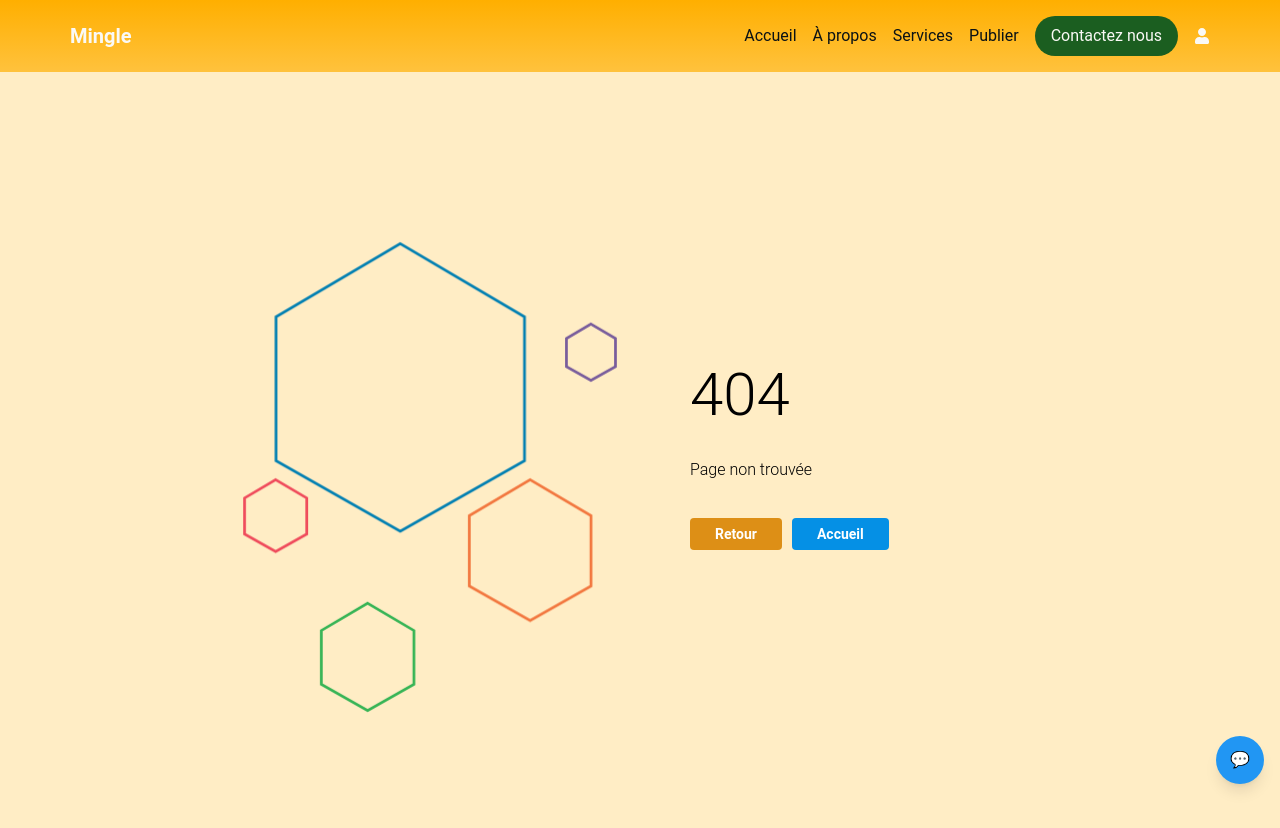
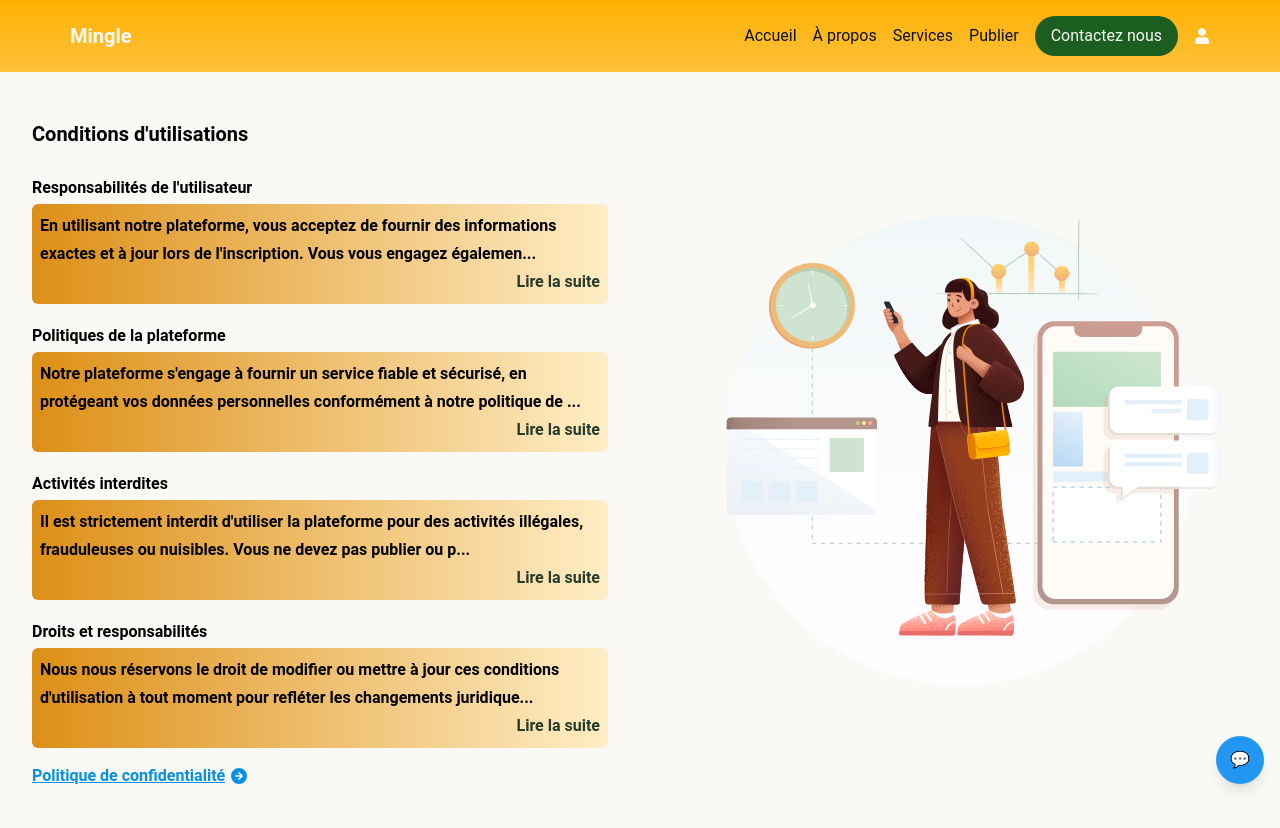
Before and after one commit to Emmanuelle-S/Mingle, a React (Vite) app in the folder frontend/: page /ConditionsUtilisation in a window 1280 px wide. Before the commit this address had no page. Shown: the top 828 px of the page. Built offline with nearby package versions, Linux system fonts and the light colour scheme.

Commit message:
style: Création d'un css module pour les conditions d'utilisation et modif du css

```diff
--- a/frontend/src/App.jsx
+++ b/frontend/src/App.jsx
@@ -11,8 +11,8 @@ import Formulaire from './components/Formulaire/Formulaire.jsx'
 import Header from './components/Header/Header.jsx';
 import FAQ from '@pages/FAQ/FAQ';
 import ConnexionInscritpion from '@pages/ConnexionInscription/ConnexionInscription';
-
-
+import ConditionsUtilisation from '@pages/ConditionsUtilisation/ConditionsUtilisation';
+import PolitiqueDeConfidentialité from '@pages/PolitiqueDeConfidentialité/PolitiqueDeConfidentialité';
 
 
 function App() {
@@ -57,8 +57,7 @@ function App() {
           <div className="flex flex-col min-h-screen">
 
             <main className="flex-grow bgone">
-          <Header/>
-
+              <Header/>
               <Routes>
                 <Route path="*" element={<NotFound />} />
                 <Route path="/" element={<Home />} />
@@ -67,6 +66,8 @@ function App() {
                 <Route path="/publier" element={<Publier/>} />
                 <Route path="/ConnexionInscription" element={<ConnexionInscritpion/>} />
                 <Route path="/FAQ" element={<FAQ />} />
+                <Route path="ConditionsUtilisation" element={<ConditionsUtilisation />}/>
+                <Route path="PolitiqueDeConfidentialité" element={<PolitiqueDeConfidentialité />}/>
               </Routes>
               <ChatBubble friends={friends} conversations={conversations} fetchConversation={fetchConversation} />
             </main>
--- a/frontend/src/components/TextBlock/TextBlock.jsx
+++ b/frontend/src/components/TextBlock/TextBlock.jsx
@@ -17,21 +17,21 @@ export default function TextBlock({ title, content }) {
     };
 
     // Tronquer le contenu si sa longueur dépasse 120 caractères
-    const truncatedContent = content.length > 120 ? content.substring(0, 100) + '...' : content;
+    const truncatedContent = content.length > 140 ? content.substring(0, 140) + '...' : content;
 
     return (
-        <section>
+        <section className='py-2'>
             {/* Affichage du titre */}
-            <h2>{title}</h2>
+            <h2 className='font-semibold py-1'>{title}</h2>
 
             {/* Affichage du contenu */}
-            <article>
+            <article className='leading-7 p-2 rounded-md bg-gradient-to-r from-primary via-purple-secondary to-light font-semibold'>
                 {/* Affiche le contenu complet ou tronqué selon l'état showFullContent */}
                 {showFullContent ? content : truncatedContent}
 
                 {/* Si le contenu est plus long que 120 caractères, affiche le lien approprié */}
                 {content.length > 120 && (
-                    <a href="#" onClick={showFullContent ? handleReadLess : handleReadMore}>
+                    <a className="flex justify-end text-dark pointer" href="#" onClick={showFullContent ? handleReadLess : handleReadMore}>
                         {/* Affiche "Lire moins" si le contenu complet est affiché, sinon "Lire la suite" */}
                         {showFullContent ? 'Lire moins' : 'Lire la suite'}
                     </a>
--- a/frontend/src/pages/ConditionsDUtilisation/ConditionsUtilisation.jsx
+++ b/frontend/src/pages/ConditionsUtilisation/ConditionsUtilisation.jsx
@@ -1,31 +1,47 @@
+import { useEffect } from "react";
 import TextBlock from "@components/TextBlock/TextBlock";
 import { ArrowRightCircleIcon } from "@heroicons/react/20/solid";
-import {illustration} from '../../assets/illustration-conditions.svg'
+import illustration from '../../assets/illustration-conditions.svg'
+import styles from './ConditionsUtilisation.module.css'
 
 export default function ConditionsUtilisation() {
+
+    useEffect(() => {
+        document.body.style.backgroundColor = '#FAF9F6';
+        return () => {
+            document.body.style.backgroundColor = '';
+        };
+    }, []);
+
     return (
-        <div>
-            <div>
-                <h1>Conditions d'utilisations</h1>
+        <div className={`${styles.bgone} flex`}>
+            <div className="py-8 px-8 w-3/6">
+                <h1 className="text-xl font-semibold py-4">Conditions d'utilisations</h1>
                 <TextBlock
-                    titre="Responsabilités de l'utilisateur"
+                    title="Responsabilités de l'utilisateur"
                     content="En utilisant notre plateforme, vous acceptez de fournir des informations exactes et à jour lors de l'inscription. Vous vous engagez également à maintenir la confidentialité de votre identifiant et mot de passe, et à informer immédiatement notre service client en cas d'utilisation non autorisée de votre compte ou de toute autre violation de sécurité. De plus, vous vous engagez à utiliser la plateforme de manière légale et conforme aux présentes conditions, en respectant les droits de propriété intellectuelle et la vie privée des autres utilisateurs."
                 />
                 <TextBlock
-                    titre="Politiques de la plateforme"
+                    title="Politiques de la plateforme"
                     content="Notre plateforme s'engage à fournir un service fiable et sécurisé, en protégeant vos données personnelles conformément à notre politique de confidentialité. Nous mettons régulièrement à jour la plateforme pour améliorer ses fonctionnalités et sa sécurité. De plus, nous nous engageons à répondre rapidement et efficacement aux plaintes et préoccupations des utilisateurs, tout en respectant les lois et réglementations en vigueur."
                 />
                 <TextBlock
-                    titre="Activités interdites"
+                    title="Activités interdites"
                     content="Il est strictement interdit d'utiliser la plateforme pour des activités illégales, frauduleuses ou nuisibles. Vous ne devez pas publier ou partager du contenu diffamatoire, obscène, offensant ou qui incite à la haine. Le harcèlement, les menaces ou les abus envers d'autres utilisateurs sont également interdits. De plus, vous ne devez pas contourner ou tenter de contourner les mesures de sécurité de la plateforme, utiliser des logiciels, scripts ou autres moyens automatiques pour accéder à la plateforme, ni copier, modifier ou distribuer tout contenu de la plateforme sans autorisation préalable."
                 />
                 <TextBlock
-                    titre="Droits et responsabilités"
+                    title="Droits et responsabilités"
                     content="Nous nous réservons le droit de modifier ou mettre à jour ces conditions d'utilisation à tout moment pour refléter les changements juridiques, opérationnels ou réglementaires. En cas de violation des présentes conditions, nous nous réservons le droit de suspendre ou résilier votre compte, de limiter, restreindre ou interdire l'accès à la plateforme pour des raisons légales ou de sécurité, et de recueillir et utiliser des données statistiques sur l'utilisation de la plateforme pour améliorer nos services. Vous avez le droit d'accéder et utiliser la plateforme conformément aux présentes conditions, de recevoir des informations claires sur les modifications de ces conditions, de protéger vos données personnelles conformément à notre politique de confidentialité, et de soumettre des suggestions ou des commentaires sur l'amélioration de la plateforme."
                 />
-                <a href="/politique">Politique de confidentialité <ArrowRightCircleIcon/></a>
+                <a
+                    href="/politique"
+                    className="flex text-accent font-bold underline py-2"
+                >
+                    Politique de confidentialité
+                    <ArrowRightCircleIcon className="w-7 px-1"/>
+                </a>
                 </div>
-                <div>
+                <div className="w-3/6 flex">
                 <img
                     src={illustration}
                     alt="Illustration vectorielle d'une femme tenant un téléphone. La femme est entourée de formes géométriques et de dégradés de couleurs, créant un design moderne et abstrait."
--- /dev/null
+++ b/frontend/src/pages/ConditionsUtilisation/ConditionsUtilisation.module.css
@@ -0,0 +1,3 @@
+.bgone {
+    background-color: #FAF9F6;
+}
--- a/frontend/src/pages/PolitiqueDeConfidentialité/PolitiqueDeConfidentialité.jsx
+++ b/frontend/src/pages/PolitiqueDeConfidentialité/PolitiqueDeConfidentialité.jsx
@@ -1,5 +1,5 @@
-import { TextBlock } from '@components/TextBlock/TextBlock'
-import { illustration } from '../../assets/illustration-politique.svg'
+import TextBlock from '@components/TextBlock/TextBlock';
+import illustration from '../../assets/illustration-politique.svg'
 import { DocumentArrowDownIcon } from '@heroicons/react/20/solid'
 
 const pdfUrl = '/politique_confidentialite.pdf';
--- /dev/null
+++ b/frontend/src/pages/PolitiqueDeConfidentialité/PolitiqueDeConfidentialité.module.css
@@ -0,0 +1,3 @@
+.bgone {
+    background-color: #FAF9F6;
+}
```
